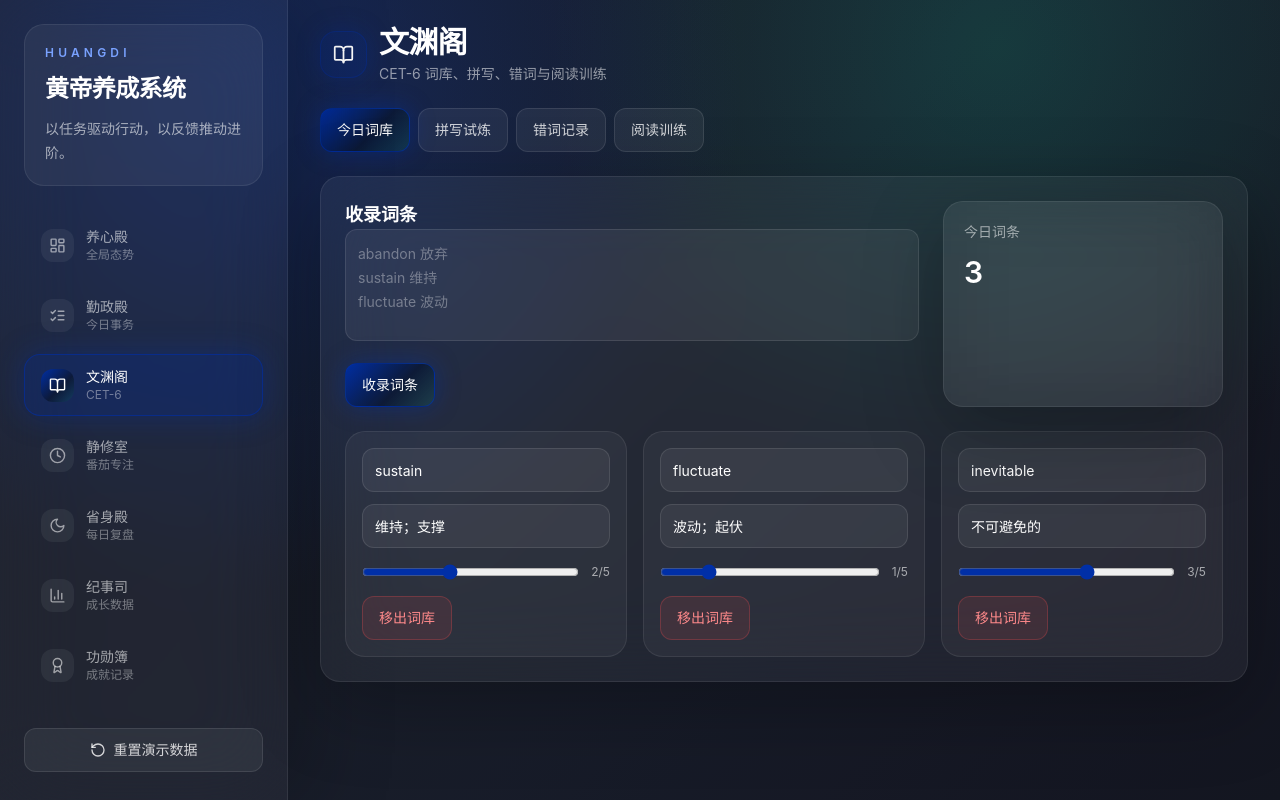
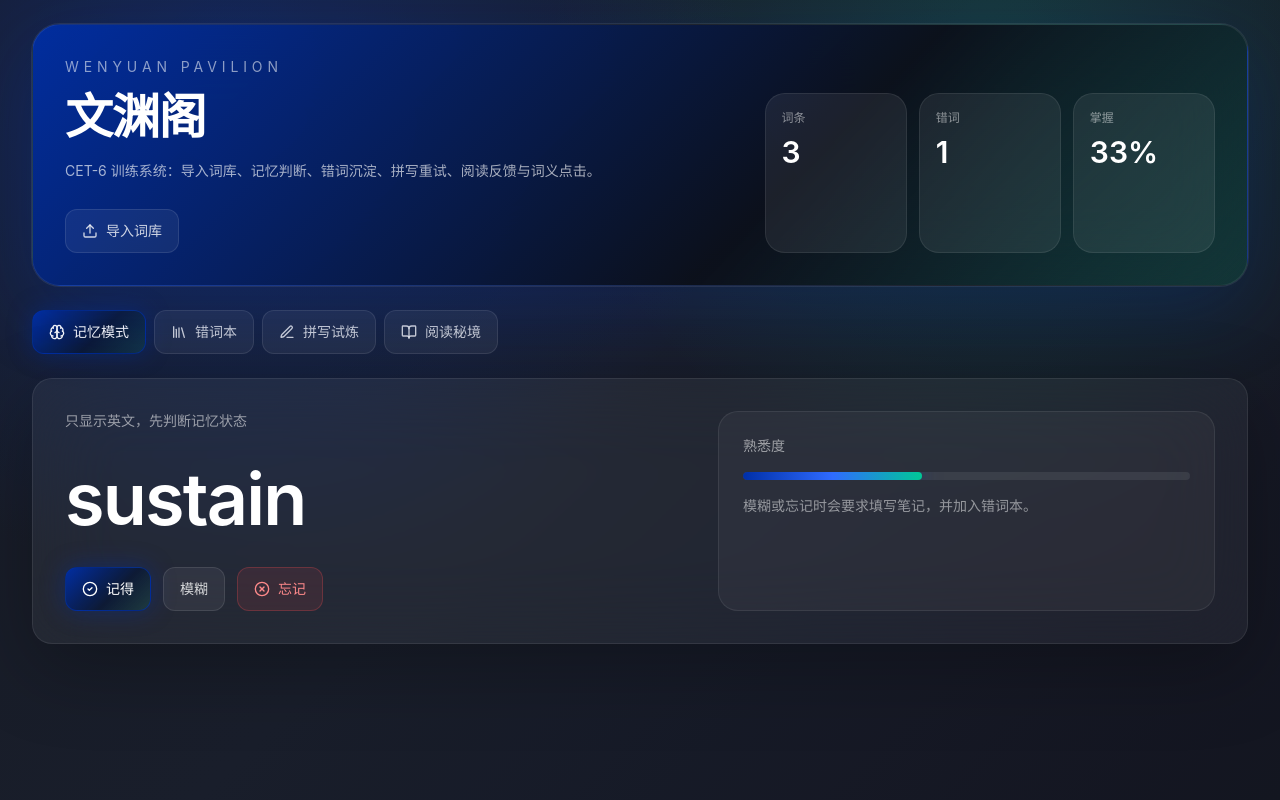
Before and after one commit to f1onah/huangdi-system, a Next.js app: page /english in a window 1280 px wide. Built offline with nearby package versions, Linux system fonts and the light colour scheme.

Commit message:
Use advanced CET-6 module on English route

```diff
--- a/app/english/page.tsx
+++ b/app/english/page.tsx
@@ -1,7 +1,7 @@
 "use client";
 
-import { HuangdiApp } from "@/components/HuangdiApp";
+import { AdvancedEnglishModule } from "@/components/AdvancedEnglishModule";
 
 export default function EnglishPage() {
-  return <HuangdiApp initialTab="english" />;
+  return <AdvancedEnglishModule />;
 }
```
